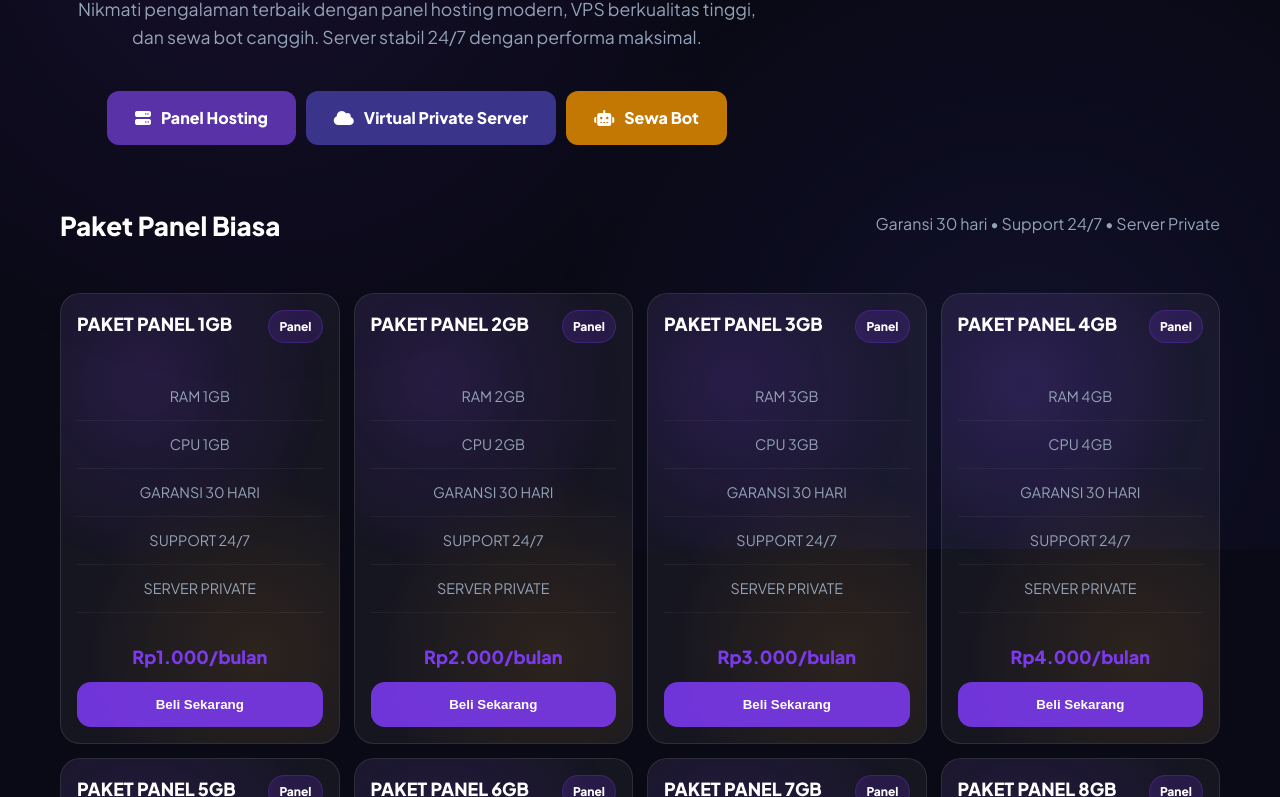
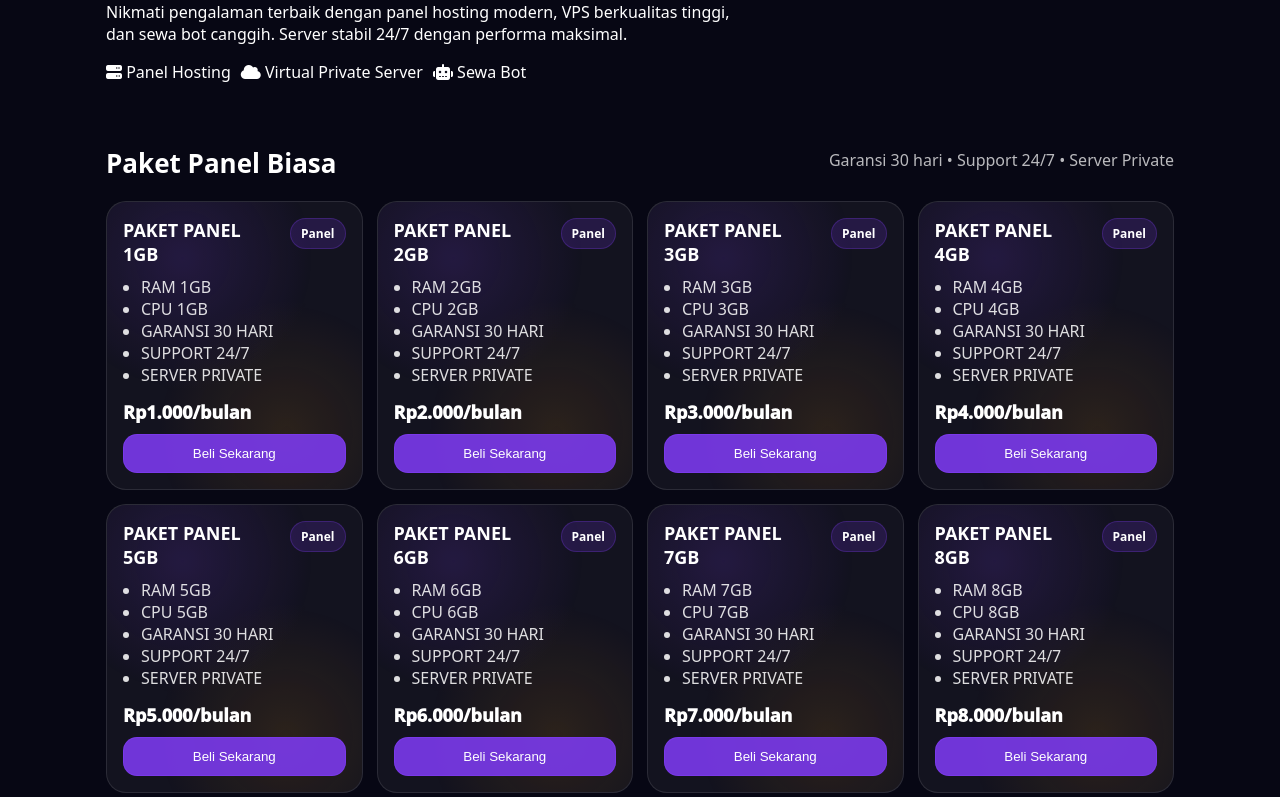
Before and after one commit to skul-hub/kaget-web, a website: page public/index.html in a window 1280 px wide. Shown: the part 251-1048 px from the top of the page. Drawn offline with Linux system fonts and the light colour scheme.

Commit message:
Update style.css

```diff
--- a/public/style.css
+++ b/public/style.css
@@ -20,114 +20,7 @@ body{
 
 a{color:inherit;text-decoration:none}
 .wrap{max-width:1100px;margin:0 auto;padding:0 16px}
-/* style.css - DooxSkull New Design */
-:root {
-  --bg: #0a0a16;
-  --card-bg: rgba(255, 255, 255, 0.03);
-  --border: rgba(255, 255, 255, 0.08);
-  --primary: #7c3aed;
-  --secondary: #4f46e5;
-  --accent: #f59e0b;
-  --text: #ffffff;
-  --muted: #94a3b8;
-}
 
-* { box-sizing: border-box; }
-html { scroll-behavior: smooth; }
-
-body {
-  margin: 0;
-  font-family: 'Plus Jakarta Sans', sans-serif;
-  background-color: var(--bg);
-  color: var(--text);
-  line-height: 1.6;
-}
-
-.bg-overlay {
-  position: fixed; inset: 0; z-index: -1;
-  background:
-    radial-gradient(circle at 20% 20%, rgba(124, 58, 237, 0.1), transparent 40%),
-    radial-gradient(circle at 80% 80%, rgba(79, 70, 229, 0.1), transparent 40%);
-}
-
-.wrap { max-width: 1200px; margin: 0 auto; padding: 0 20px; }
-
-/* Navbar */
-.topbar {
-  position: sticky; top: 0; z-index: 100;
-  background: rgba(10, 10, 22, 0.8);
-  backdrop-filter: blur(12px);
-  border-bottom: 1px solid var(--border);
-}
-
-.topbarInner { height: 80px; display: flex; align-items: center; justify-content: space-between; }
-
-.brand { display: flex; align-items: center; gap: 12px; font-weight: 800; font-size: 1.2rem; letter-spacing: 1px; }
-
-.bolt-icon {
-  background: var(--primary); width: 35px; height: 35px;
-  display: flex; align-items: center; justify-content: center; border-radius: 10px;
-}
-
-.nav { display: flex; gap: 25px; }
-.nav a { color: var(--muted); font-weight: 600; transition: 0.3s; font-size: 0.95rem; }
-.nav a:hover, .nav a.active { color: white; }
-
-/* Hero */
-.hero { padding: 100px 0 60px; text-align: center; }
-.hero h1 { font-size: clamp(2.5rem, 5vw, 4.5rem); font-weight: 800; line-height: 1.1; margin-bottom: 25px; }
-.gradient-text { background: linear-gradient(90deg, #a78bfa, #7c3aed); -webkit-background-clip: text; -webkit-text-fill-color: transparent; }
-.hero-desc { color: var(--muted); max-width: 700px; margin: 0 auto 40px; font-size: 1.1rem; }
-
-.heroCtas { display: flex; justify-content: center; gap: 15px; flex-wrap: wrap; }
-.btn-hero {
-  padding: 14px 28px; border-radius: 12px; font-weight: 700; color: white;
-  display: flex; align-items: center; gap: 10px; transition: 0.3s;
-}
-.btn-hero.panel { background: #5a32a8; }
-.btn-hero.vps { background: #3b348b; }
-.btn-hero.bot { background: #c27803; }
-.btn-hero:hover { transform: translateY(-3px); filter: brightness(1.2); }
-
-/* Grid & Cards */
-.section { padding: 60px 0; }
-.sectionHead { text-align: center; margin-bottom: 40px; }
-.grid { display: grid; grid-template-columns: repeat(auto-fit, minmax(300px, 1fr)); gap: 25px; }
-
-.card {
-  background: var(--card-bg); border: 1px solid var(--border);
-  border-radius: 24px; padding: 40px 30px; text-align: center;
-  transition: 0.3s; position: relative; overflow: hidden;
-}
-
-.card:hover { border-color: var(--primary); transform: translateY(-10px); background: rgba(255,255,255,0.05); }
-
-.card h3 { font-size: 1.5rem; margin-bottom: 10px; }
-.price { font-size: 2.2rem; font-weight: 800; margin: 20px 0; color: var(--primary); }
-
-.card ul { list-style: none; padding: 0; margin: 30px 0; }
-.card ul li { padding: 12px 0; border-bottom: 1px solid rgba(255,255,255,0.05); color: var(--muted); font-size: 0.9rem; }
-.card ul li i { margin-right: 8px; color: var(--primary); }
-
-.btn.primary {
-  background: var(--primary); color: white; width: 100%; padding: 15px;
-  border-radius: 14px; font-weight: 700; border: none; cursor: pointer; transition: 0.3s;
-}
-.btn.primary:hover { box-shadow: 0 0 20px rgba(124, 58, 237, 0.4); }
-
-/* Modal & Others */
-.overlay { position: fixed; inset: 0; background: rgba(0,0,0,0.8); z-index: 200; backdrop-filter: blur(5px); }
-.modal {
-  position: fixed; top: 50%; left: 50%; transform: translate(-50%, -50%);
-  background: #111125; border: 1px solid var(--border); border-radius: 24px;
-  width: 90%; max-width: 450px; z-index: 201; padding: 30px;
-}
-.hidden { display: none; }
-
-@media (max-width: 768px) {
-  .nav { display: none; }
-  .hero h1 { font-size: 2.5rem; }
-}
 /* Background FX */
 .bg{position:fixed;inset:0;z-index:-2;overflow:hidden}
 .gridNoise{
```
